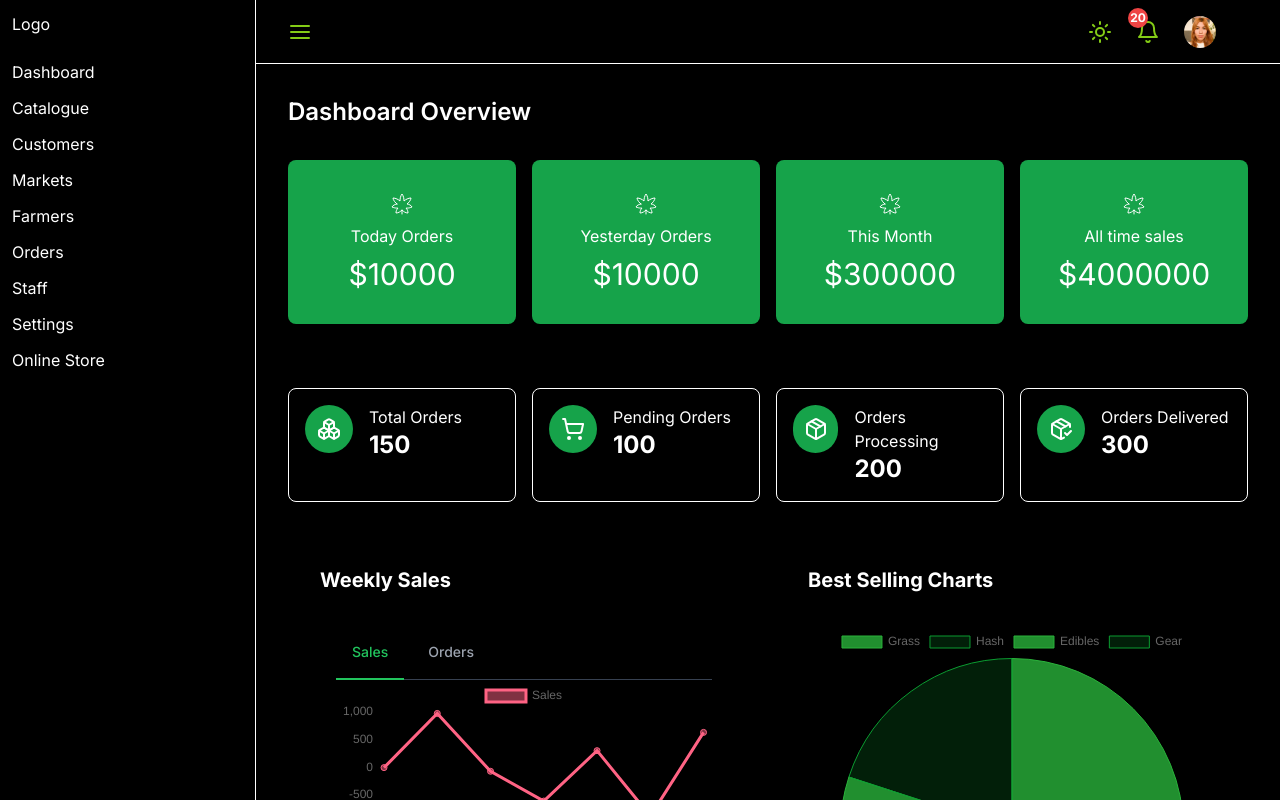
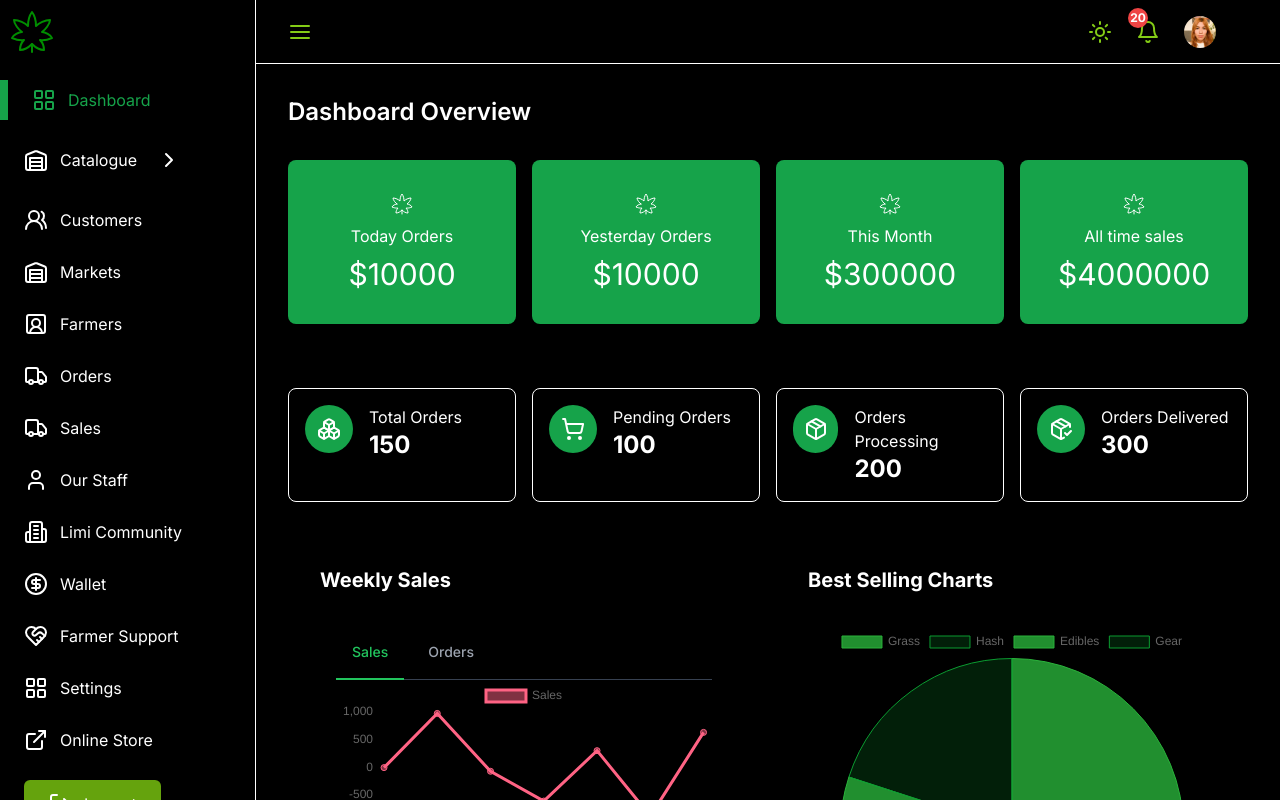
Before and after one commit to Scot-MacDonald/multi-vendor, a Next.js app: page /dashboard in a window 1280 px wide. Shown: the top 800 px of the page. Built offline with nearby package versions, Linux system fonts and the light colour scheme.

Commit message:
responsive sidebar

```diff
--- a/app/(back-office)/dashboard/page.jsx
+++ b/app/(back-office)/dashboard/page.jsx
@@ -12,7 +12,7 @@ export default function page() {
       <LargeCards />
       <SmallCards />
       <DashboardCharts />
-      <CustomDataTable />
+      {/* <CustomDataTable /> */}
     </div>
   );
 }
--- a/app/(back-office)/layout.js
+++ b/app/(back-office)/layout.js
@@ -1,14 +1,16 @@
-import React from "react";
+"use client";
+import { useState } from "react";
 import Sidebar from "../components/backoffice/Sidebar";
 import Navbar from "../components/backoffice/Navbar";
 
 export default function layout({ children }) {
+  const [showSidebar, setShowSidebar] = useState(false);
   return (
     <div className="flex">
-      <Sidebar />
+      <Sidebar showSidebar={showSidebar} setShowSidebar={setShowSidebar} />
 
       <div className="lg:ml-64 ml-0 flex-grow min-h-screen">
-        <Navbar />
+        <Navbar showSidebar={showSidebar} setShowSidebar={setShowSidebar} />
         <main className=" mt-16  p-8 text-slate-50 bg-white dark:bg-black min-h-screen ">
           {children}
         </main>
--- a/app/components/backoffice/CustomDataTable.jsx
+++ b/app/components/backoffice/CustomDataTable.jsx
@@ -10,7 +10,7 @@ export default function CustomDataTable() {
   const endIndex = startIndex + PAGE_SIZE;
   const currentlyDisplayedData = data.slice(startIndex, endIndex);
   const totalPages = Math.ceil(data.length / PAGE_SIZE);
-  console.log(data);
+  // console.log(data);
   const itemStartIndex = startIndex + 1;
   const itemEndIndex = Math.min(startIndex + PAGE_SIZE, data.length);
   return (
--- a/app/components/backoffice/Navbar.jsx
+++ b/app/components/backoffice/Navbar.jsx
@@ -11,6 +11,7 @@ import {
 } from "lucide-react";
 import Image from "next/image";
 import React from "react";
+import Link from "next/link";
 import {
   DropdownMenu,
   DropdownMenuContent,
@@ -21,10 +22,13 @@ import {
 } from "@/components/ui/dropdown-menu";
 import ThemeSwitcherBtn from "../ThemeSwitcherBtn";
 
-export default function Navbar() {
+export default function Navbar({ setShowSidebar, showSidebar }) {
   return (
-    <div className="flex items-center justify-between bg-white dark:bg-black text-white dark:text-black h-16 px-8 py-4 fixed top-0 w-full  sm:pr-[20rem] z-50 border-b border-gray-800 dark:border-white">
-      <button>
+    <div className="flex items-center justify-between bg-white dark:bg-black text-white dark:text-black h-16 px-8 py-4 fixed top-0 w-full  lg:pr-[20rem] z-50 border-b border-gray-800 dark:border-white">
+      {/* <Link href={"/dashboard"} className="sm:hidden text-black">
+        Logo
+      </Link> */}
+      <button onClick={() => setShowSidebar(!showSidebar)}>
         <AlignJustify className="text-lime-700 dark:text-lime-500" />
       </button>
 
--- a/app/components/backoffice/Sidebar.jsx
+++ b/app/components/backoffice/Sidebar.jsx
@@ -1,22 +1,220 @@
-import React from "react";
+"use client";
+import React, { useState } from "react";
+import { usePathname } from "next/navigation";
+
 import Link from "next/link";
+import logo from "../../../public/logo_dark.svg";
+import Image from "next/image";
+import {
+  Boxes,
+  Building2,
+  Cannabis,
+  ChevronDown,
+  ChevronRight,
+  CircleDollarSign,
+  Compass,
+  ExternalLink,
+  HeartHandshake,
+  LayoutGrid,
+  LayoutList,
+  LogOut,
+  MonitorPlay,
+  ScanSearch,
+  SendToBack,
+  Slack,
+  Truck,
+  User,
+  User2,
+  UserSquare2,
+  Users2,
+  Warehouse,
+} from "lucide-react";
+import {
+  Collapsible,
+  CollapsibleContent,
+  CollapsibleTrigger,
+} from "@/components/ui/collapsible";
 
-export default function sidebar() {
+import { CompanyModule } from "@faker-js/faker";
+
+export default function sidebar({ showSidebar, setShowSidebar }) {
+  const pathname = usePathname();
+  const sidebarLinks = [
+    {
+      title: "Customers",
+      icon: Users2,
+      href: "/dashboard/customers",
+    },
+    {
+      title: "Markets",
+      icon: Warehouse,
+      href: "/dashboard/markets",
+    },
+    {
+      title: "Farmers",
+      icon: UserSquare2,
+      href: "/dashboard/farmers",
+    },
+    {
+      title: "Orders",
+      icon: Truck,
+      href: "/dashboard/orders",
+    },
+    {
+      title: "Sales",
+      icon: Truck,
+      href: "/dashboard/sales",
+    },
+    {
+      title: "Our Staff",
+      icon: User,
+      href: "/dashboard/staff",
+    },
+    {
+      title: "Limi Community",
+      icon: Building2,
+      href: "/dashboard/community",
+    },
+    {
+      title: "Wallet",
+      icon: CircleDollarSign,
+      href: "/dashboard/wallet",
+    },
+    {
+      title: "Farmer Support",
+      icon: HeartHandshake,
+      href: "/dashboard/farmer-support",
+    },
+    {
+      title: "Settings",
+      icon: LayoutGrid,
+      href: "/dashboard/settings",
+    },
+    {
+      title: "Online Store",
+      icon: ExternalLink,
+      href: "/",
+    },
+  ];
+  const catalogueLinks = [
+    {
+      title: "Products",
+      icon: Boxes,
+      href: "/dashboard/products",
+    },
+    {
+      title: "Categories",
+      icon: LayoutList,
+      href: "/dashboard/categories",
+    },
+    {
+      title: "Attributes",
+      icon: SendToBack,
+      href: "/dashboard/attributes",
+    },
+    {
+      title: "Coupons",
+      icon: ScanSearch,
+      href: "/dashboard/coupons",
+    },
+    {
+      title: "Store slides",
+      icon: MonitorPlay,
+      href: "/dashboard/sliders",
+    },
+  ];
+  const [openMenu, setOpenMenu] = useState(false);
   return (
-    <div className=" space-y-6 w-64 h-screen bg-white dark:bg-black dark:text-white text-black  p-3 fixed left-0 top-0 border-r border-black dark:border-white">
-      <Link className="mb-6" href="#">
-        Logo
-      </Link>
-      <div className="space-y-3 flex flex-col">
-        <Link href="#">Dashboard</Link>
-        <Link href="#">Catalogue</Link>
-        <Link href="#">Customers</Link>
-        <Link href="#">Markets</Link>
-        <Link href="#">Farmers</Link>
-        <Link href="#">Orders</Link>
-        <Link href="#">Staff</Link>
-        <Link href="#">Settings</Link>
-        <Link href="#">Online Store</Link>
+    <div
+      className={
+        showSidebar
+          ? " lg:block mt-10 sm:mt-0  space-y-6 w-64 h-screen bg-white dark:bg-black dark:text-white text-black   fixed left-0 top-0 border-r border-black dark:border-white"
+          : "mt-10 sm:mt-0 hidden lg:block space-y-6 w-64 h-screen bg-white dark:bg-black dark:text-white text-black   fixed left-0 top-0 border-r border-black dark:border-white"
+      }
+    >
+      <div className="pt-2 pl-2 hidden lg:block">
+        <Link
+          onClick={() => setShowSidebar(false)}
+          className=""
+          href="/dashboard"
+        >
+          {/* <Image src={logo} alt="logo" width={40} height={40} /> */}
+          <Cannabis size={48} color="#008e00" strokeWidth={1} />
+        </Link>
+      </div>
+      <div className="space-y-3 flex flex-col mt-12">
+        <Link
+          onClick={() => setShowSidebar(false)}
+          href="/dashboard"
+          className={
+            pathname === "/dashboard"
+              ? "flex items-center space-x-3 px-6 py-2 mt-10 lg:mt-0 border-l-8 border-green-600 text-green-600"
+              : "flex items-center space-x-3 px-6 py-2 "
+          }
+        >
+          <LayoutGrid />
+          <span>Dashboard</span>
+        </Link>
+        <Collapsible className="px-6 py-2">
+          <CollapsibleTrigger
+            asChild
+            className=""
+            onClick={() => setOpenMenu(!openMenu)}
+          >
+            <button className="flex items-center space-x-5  py-2   ">
+              <div className="flex items-center space-x-3">
+                <Warehouse />
+                <span>Catalogue</span>
+              </div>
+              {openMenu ? <ChevronDown /> : <ChevronRight />}
+            </button>
+          </CollapsibleTrigger>
+          <CollapsibleContent className="px-3 pl-4 py-3 bg-slate-100 rounded-sm">
+            {catalogueLinks.map((item, i) => {
+              const Icon = item.icon;
+              return (
+                <Link
+                  onClick={() => setShowSidebar(false)}
+                  key={i}
+                  href={item.href}
+                  className={
+                    pathname === item.href
+                      ? "flex items-center space-x-3  py-1 text-sm  text-green-600"
+                      : "flex items-center space-x-3  py-1 text-sm"
+                  }
+                >
+                  <Icon className="w-4 h-4" />
+                  <span>{item.title}</span>
+                </Link>
+              );
+            })}
+          </CollapsibleContent>
+        </Collapsible>
+
+        {sidebarLinks.map((item, i) => {
+          const Icon = item.icon;
+          return (
+            <Link
+              onClick={() => setShowSidebar(false)}
+              key={i}
+              href={item.href}
+              className={
+                item.href == pathname
+                  ? "flex items-center space-x-3 px-6 py-2 border-l-8 border-green-600 text-green-600"
+                  : "flex items-center space-x-3 px-6 py-2 "
+              }
+            >
+              <Icon />
+              <span>{item.title}</span>
+            </Link>
+          );
+        })}
+        <div className="px-6 py-2">
+          <button className="flex items-center space-x-3  bg-lime-600 rounded-md px-6 py-3">
+            <LogOut />
+            <span>Logout</span>
+          </button>
+        </div>
       </div>
     </div>
   );
--- /dev/null
+++ b/components/ui/collapsible.jsx
@@ -0,0 +1,11 @@
+"use client"
+
+import * as CollapsiblePrimitive from "@radix-ui/react-collapsible"
+
+const Collapsible = CollapsiblePrimitive.Root
+
+const CollapsibleTrigger = CollapsiblePrimitive.CollapsibleTrigger
+
+const CollapsibleContent = CollapsiblePrimitive.CollapsibleContent
+
+export { Collapsible, CollapsibleTrigger, CollapsibleContent }
--- a/package.json
+++ b/package.json
@@ -10,6 +10,7 @@
   },
   "dependencies": {
     "@faker-js/faker": "^8.4.1",
+    "@radix-ui/react-collapsible": "^1.0.3",
     "@radix-ui/react-dropdown-menu": "^2.0.6",
     "chart.js": "^4.4.3",
     "class-variance-authority": "^0.7.0",
```
Also changed, not shown: public/logo_dark.svg (added), 1 other file (tests, documents, lock files or other folders).
